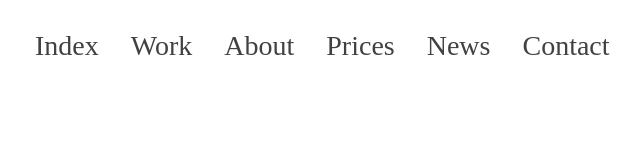
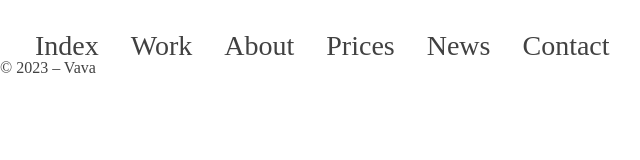
Before and after one commit to kiaramaldonado/practica_final_precurso_kiara, a plain HTML site: page index.html in a window 1280 px wide. Shown: the full height of the page, 0-640 px from the left. Drawn offline with Linux system fonts and the light colour scheme; a web font is replaced by a local one.

Commit message:
Footer: semántica

```diff
--- a/index.html
+++ b/index.html
@@ -25,6 +25,12 @@
                 </ul>
             </nav>
         </header>
+
+        <footer>
+            <div class="container">
+                <p>&copy; 2023 – Vava</p>
+            </div>
+        </footer>
     </div>
 
 </body>
```
